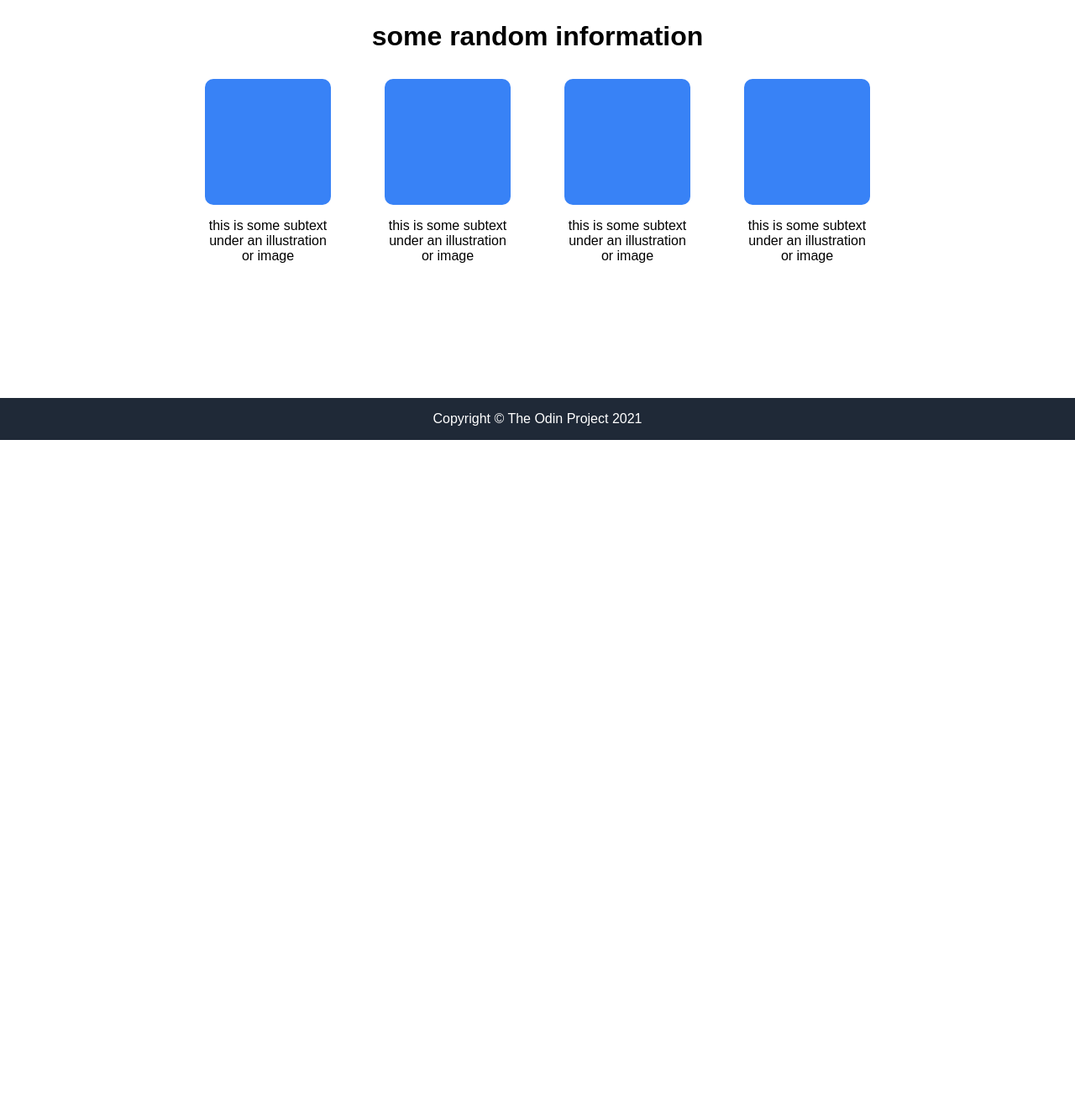
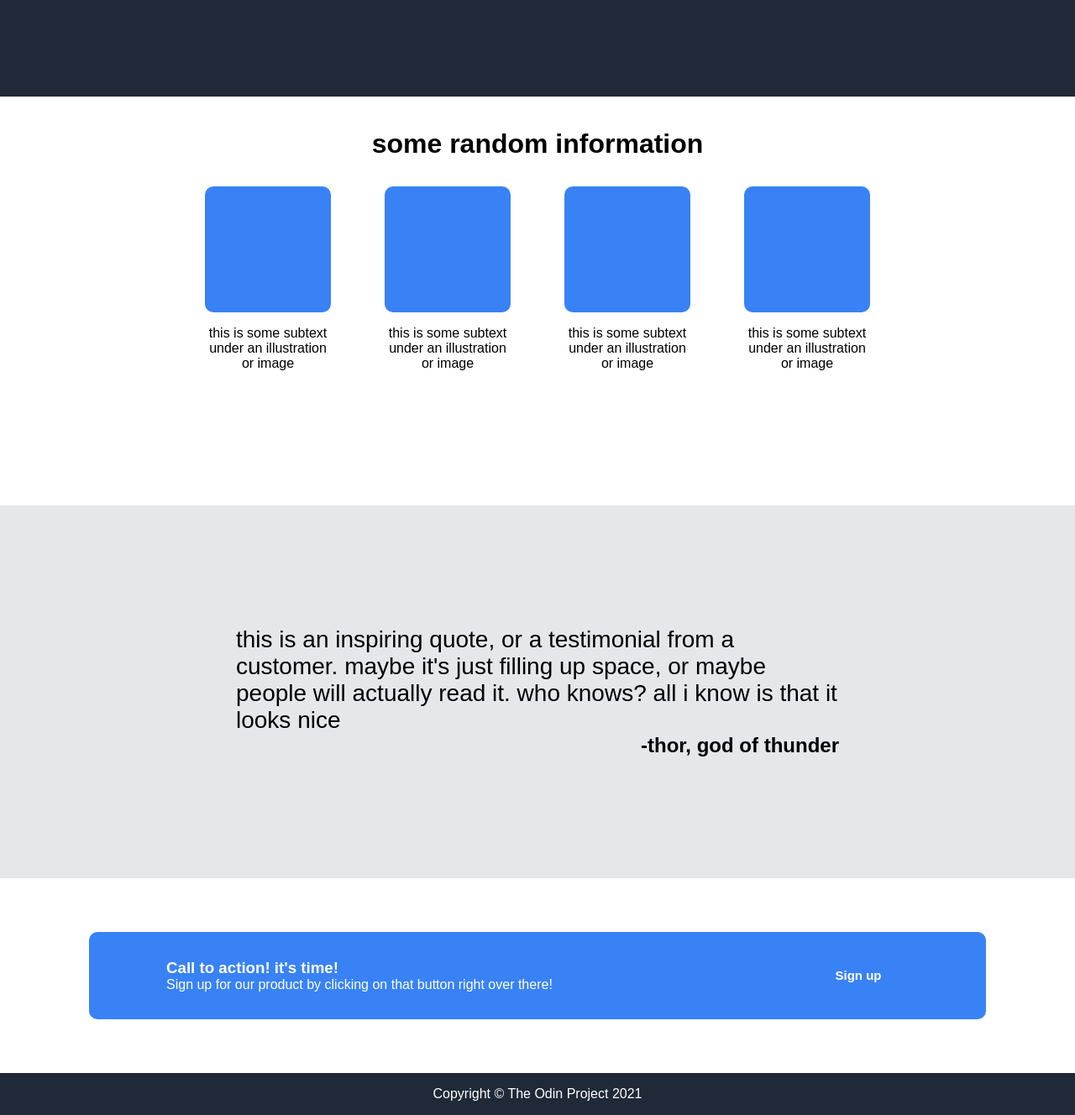
Before and after one commit to diminishedcaustic/project-landing-page, a plain HTML site: page index.html in a window 1280 px wide. Shown: the part 436-1764 px from the top of the page at 84% size. Before the commit the page ends 960 px from the top, so only its background shows below. Drawn offline with Linux system fonts and the light colour scheme.

Commit message:
added two and three

```diff
--- a/index.html
+++ b/index.html
@@ -6,8 +6,8 @@
     <link rel="stylesheet" href="styles.css">
 </head>
 <body>
-    <div class="header-background">
     <div class="header">
+        <div class="header-container">
             <h1 class="logo">header logo</h1>
             <div class="link-container">
                 <ul>
@@ -28,6 +28,7 @@
     </div>
     <div class="main-content">
         <div class="section-one">
+            <div class="section-one-container">
                 <h1 class="section-title">some random information</h1>
                 <div class="info-container">
                     <div class="info-card">
@@ -49,6 +50,24 @@
                 </div>
             </div>
         </div>
+        <div class="section-two">
+            <div class="section-two-container">
+                <p class="quote">this is an inspiring quote, or a testimonial from a customer. maybe it's just filling up  space, or maybe people will actually read it. who knows? all i know is that it looks nice </p>
+                <p class="author"><strong>-thor, god of thunder</strong></p>
+            </div>
+        </div>
+        <div class="section-three">
+            <div class="section-three-container">
+                <div class="call-to-action-box">
+                    <div class="call-to-action-left">
+                        <h3>Call to action! it's time!</h1>
+                        <p>Sign up for our product by clicking on that button right over there!</p>
+                    </div>
+                    <button class="sign-up-button">Sign up</button>
+                </div>
+            </div>
+        </div>
+    </div>
     <div class="footer">
         <p>Copyright © The Odin Project 2021</p>
     </div>
--- a/styles.css
+++ b/styles.css
@@ -10,26 +10,28 @@ body {
     justify-content: space-between;
 }
 
-.header-background {
+.header {
     display: flex;
     align-items: center;
     justify-content: center;
     flex-direction: column;
 }
 
-.header,
+.header-container,
 .introduction-section,
-.main-content {
+.section-one-container,
+.section-two-container,
+.section-three-container {
     width: 1100px;
     padding: 16px;
 }
 
-.header {
+.header-container {
     display: flex;
     justify-content: space-between;
 }
 
-.header-background,
+.header,
 .footer {
     background-color: #1f2937;
     color: white;
@@ -49,9 +51,8 @@ body {
     width: 600px
 }
 
-.introduction-section,
-.main-content {
-    margin-bottom: 128px;
+.introduction-section {
+    margin: 128px;
 }
 
 .introduction-section {
@@ -103,13 +104,45 @@ button {
     text-align: center;
     display: flex;
     flex-direction: column;
-    align-items: center;
-    align-self: center;
+    align-items: stretch;
+    justify-content: center;
 }
 
 .section-one {
     display: flex;
+    justify-content: center;
+}
+
+.section-one-container {
+    display: flex;
     flex-direction: column;
+    margin-bottom: 128px;
+    align-items: center;
+}
+
+.section-two {
+    background-color: #e5e7eb;
+    display: flex;
+    justify-content: center;
+}
+
+.section-two-container {
+    font-size: 28px;
+    text-align: left;
+    width: 750px;
+    display: flex;
+    flex-direction: column;
+    align-self: flex-end;
+    align-items: flex-end;
+    margin: 128px;
+}
+
+.section-two-container > * {
+    margin: 0;
+}
+
+.author {
+    font-size: 24px;
 }
 
 .info-container {
@@ -133,3 +166,31 @@ button {
 .section-title {
     margin-bottom: 32px;
 }
+
+.section-three {
+    display: flex;
+    justify-content: center;
+    padding: 48px;
+}
+
+.call-to-action-box {
+    padding: 32px;
+    background-color: #3882f6;
+    border-radius: 10px;
+    display: flex;
+    justify-content: space-between;
+}
+
+.call-to-action-box * {
+    margin: 0;
+}
+
+.call-to-action-left {
+    margin-left: 60px;
+    color: white;
+    text-align: left;
+}
+
+.sign-up-button {
+    margin-right: 60px;
+}
```
Lines whose indentation alone changed are shown as unchanged.
